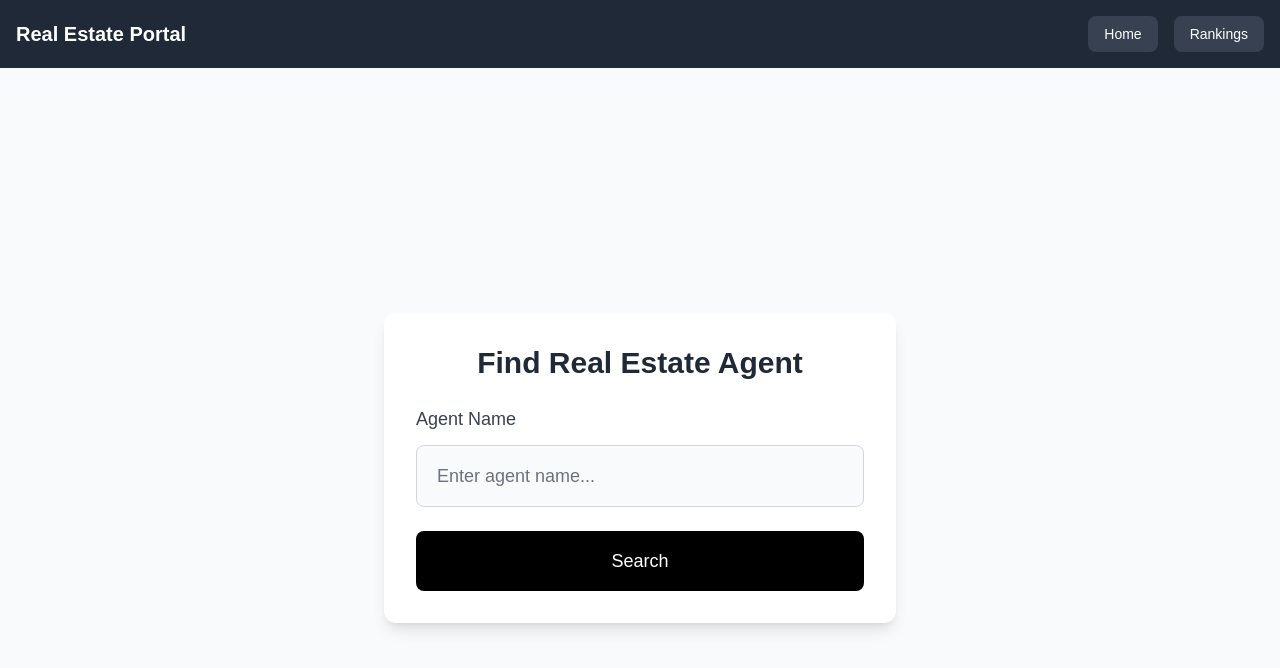
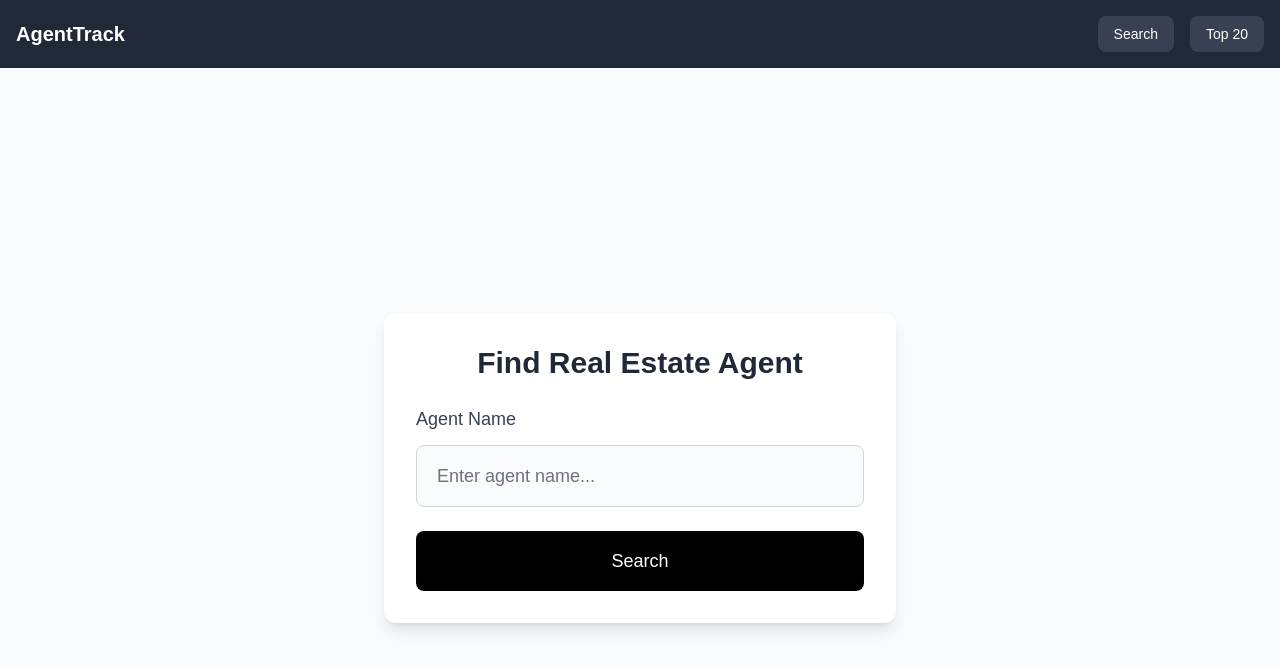
Before and after one commit to StevenSLXie/real-estate-app, a Next.js app: page / in a window 1280 px wide. Shown: the top 668 px of the page. Built offline with nearby package versions, Linux system fonts and the light colour scheme.

Commit message:
1.0.14 disclaimer and title change

```diff
--- a/app/agent/[id]/page.tsx
+++ b/app/agent/[id]/page.tsx
@@ -52,7 +52,7 @@ export default function AgentPage({ params }: { params: { id: string } }) {
       className="text-blue-600 hover:underline"
     >
        data.gov.sg
-    </a>. Due to potential input errors, industry practices, or other factors, inaccuracies may exist in the original data source. The information provided here is for informational purposes only, and we do not guarantee its accuracy or completeness. Users are advised to verify the information independently.
+    </a>. Due to potential input errors, industry practices, or other factors, inaccuracies may exist in the original data source. Additionally, in a team setting, the agent who registered the transaction might not be the one actually handling or marketing the deal, which could lead to further inaccuracies. The information provided here is for informational purposes only, and we do not guarantee its accuracy or completeness. Users are advised to verify the information independently.
   </p>
 </div>
 
--- a/components/Header.tsx
+++ b/components/Header.tsx
@@ -12,20 +12,20 @@ export default function Header() {
           className="text-xl font-bold cursor-pointer"
           onClick={() => router.push('/')}
         >
-          Real Estate Portal
+          AgentTrack
         </h1>
         <div className="flex space-x-4">
           <button
             onClick={() => router.push('/')}
             className="px-4 py-2 bg-gray-700 hover:bg-gray-600 rounded-lg text-sm font-medium"
           >
-            Home
+            Search
           </button>
           <button
             onClick={() => router.push('/ranking')}
             className="px-4 py-2 bg-gray-700 hover:bg-gray-600 rounded-lg text-sm font-medium"
           >
-            Rankings
+            Top 20
           </button>
         </div>
       </div>
```
